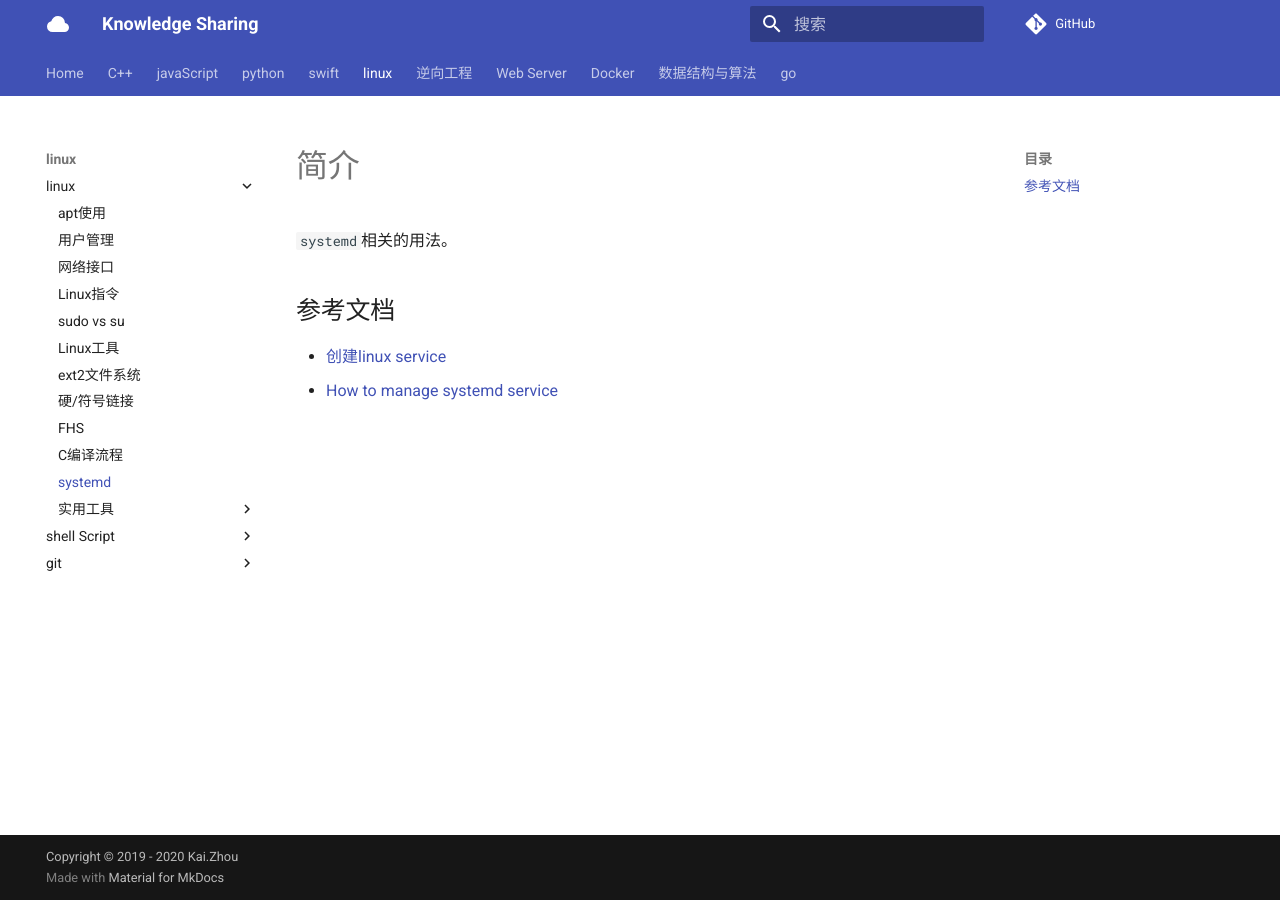
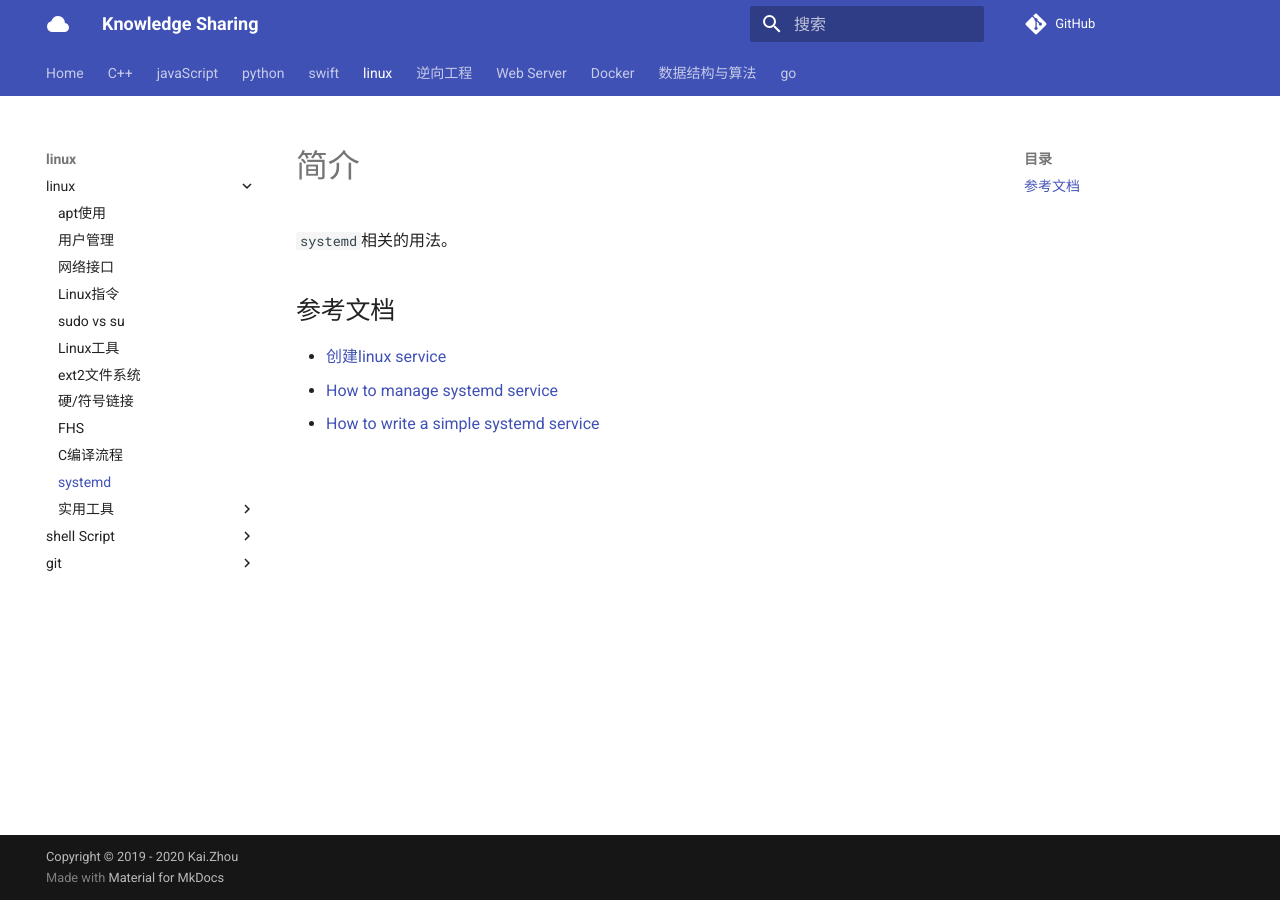
Before and after one commit to zhoukaidev/ks_blog, an MkDocs documentation site: the page built from docs/shell/linux/systemd.md, in a window 1280 px wide. Built offline with MkDocs 1.6.1 and Material for MkDocs 9.7.7, drawn with Linux system fonts in a browser that asks for light colours; comment, search, counter and statistics services are not loaded.

Commit message:
Update systemd.md

```diff
--- a/docs/shell/linux/systemd.md
+++ b/docs/shell/linux/systemd.md
@@ -7,3 +7,4 @@
 
 * [创建linux service](https://medium.com/@benmorel/creating-a-linux-service-with-systemd-611b5c8b91d6)
 * [How to manage systemd service](https://www.digitalocean.com/community/tutorials/how-to-use-systemctl-to-manage-systemd-services-and-units)
+* [How to write a simple systemd service](https://linuxconfig.org/how-to-write-a-simple-systemd-service)
```
